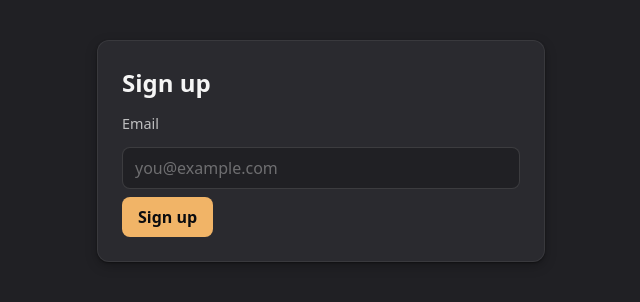
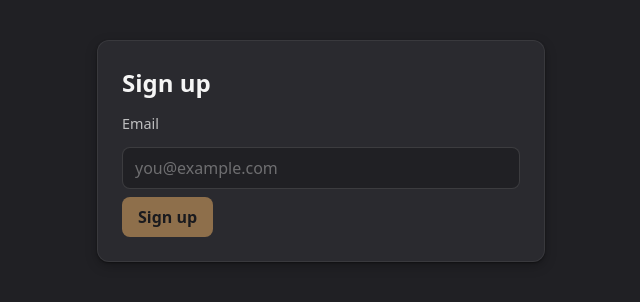
Before and after one commit to ashbasdev/learnReact, a React (Vite) app: page / in a window 1280 px wide. Shown: the top 302 px of the page, without its empty margins (319-959 px from the left). Built offline with nearby package versions, Linux system fonts and the light colour scheme.

Commit message:
form validation

```diff
--- a/src/App.jsx
+++ b/src/App.jsx
@@ -7,6 +7,8 @@ function App() {
   const [email, setEmail] = useState("")
 
   // 1. Compute emailError: true when something is typed but it has no "@".
+  const emailError = email.length > 0 && !email.includes("@")
+  const canSubmit = email.includes("@")
 
   function handleSubmit(e) {
     e.preventDefault()
@@ -25,8 +27,8 @@ function App() {
           onChange={(e) => setEmail(e.target.value)}
         />
         {/* 2. When emailError is true, show a <p className="error"> message. */}
-        {/* 3. Disable this button until the email contains "@". */}
-        <button className="btn" type="submit">
+        {emailError ? <p className="error">Please enter a valid email.</p> : ''}
+        <button className="btn" type="submit" disabled={!canSubmit}>
           Sign up
         </button>
       </form>
```
